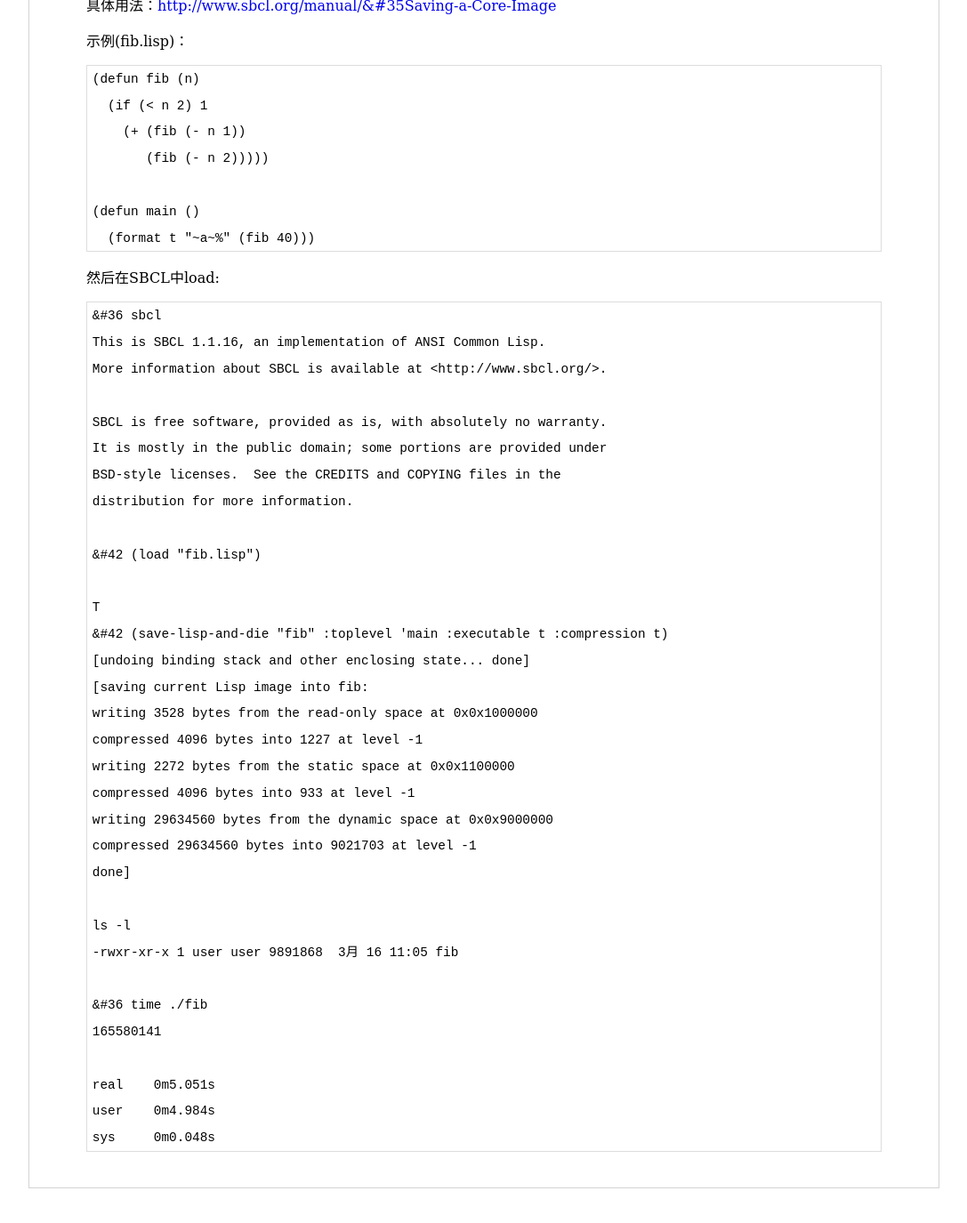
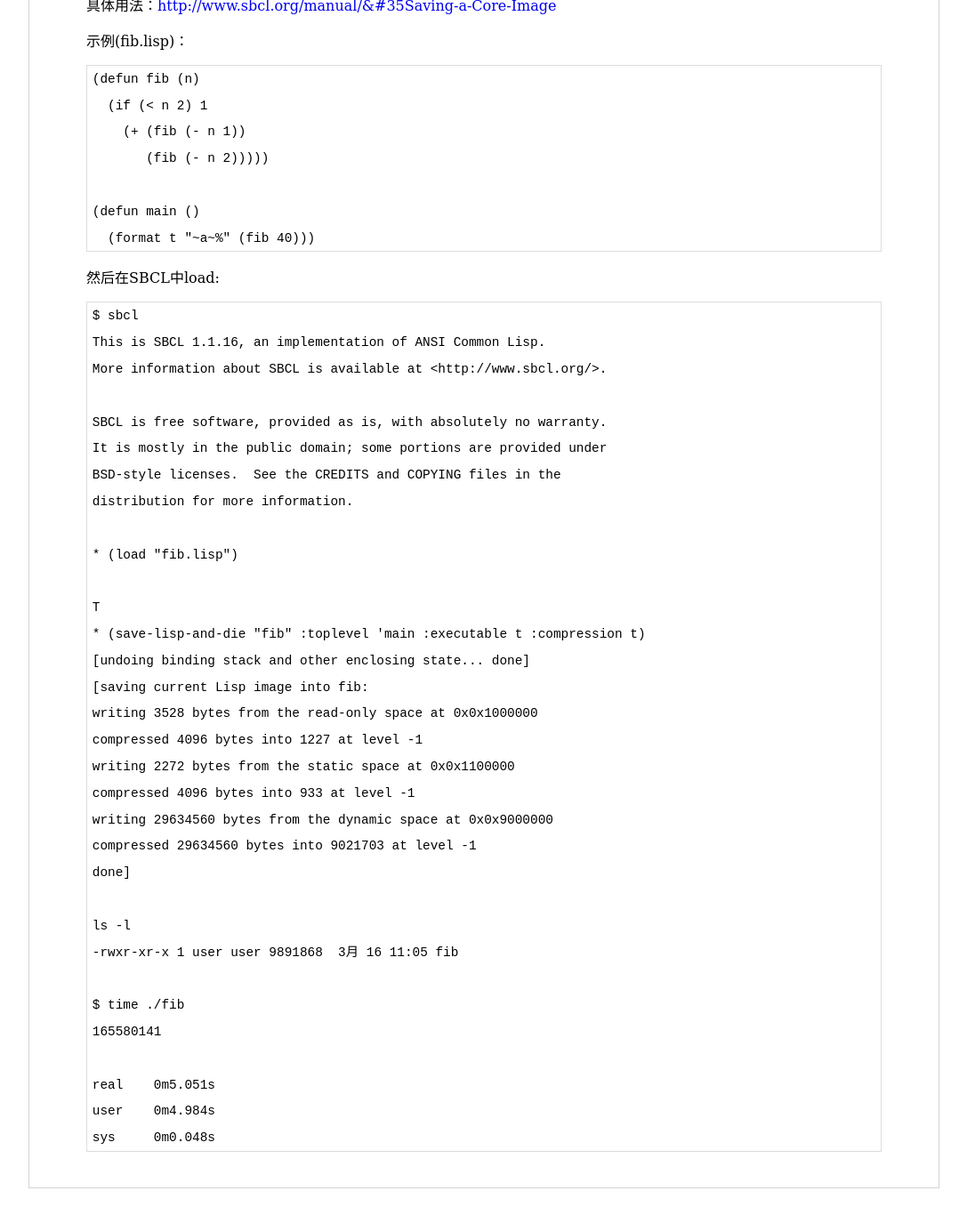
Before and after one commit to rhuichao/uternet.github.io, a Jekyll site: the page built from _posts/2014-03-16-sbcl-compile.md, in a window 1280 px wide and 1400 px high, scrolled down 616 px. Shown: the top 1375 px of the window at 89% size, without its empty margins (96-1183 px from the left). Built offline with Jekyll 4.4.1, drawn with Linux system fonts in a browser that asks for light colours.

Commit message:
new document posted

```diff
--- a/_posts/2014-03-16-sbcl-compile.md
+++ b/_posts/2014-03-16-sbcl-compile.md
@@ -28,7 +28,7 @@ date:   2014-03-16
 
 然后在SBCL中load:
 
-    &#36 sbcl
+    $ sbcl
     This is SBCL 1.1.16, an implementation of ANSI Common Lisp.
     More information about SBCL is available at <http://www.sbcl.org/>.
 
@@ -37,10 +37,10 @@ date:   2014-03-16
     BSD-style licenses.  See the CREDITS and COPYING files in the
     distribution for more information.
 
-    &#42 (load "fib.lisp")
+    * (load "fib.lisp")
 
     T
-    &#42 (save-lisp-and-die "fib" :toplevel 'main :executable t :compression t)
+    * (save-lisp-and-die "fib" :toplevel 'main :executable t :compression t)
     [undoing binding stack and other enclosing state... done]
     [saving current Lisp image into fib:
     writing 3528 bytes from the read-only space at 0x0x1000000
@@ -54,7 +54,7 @@ date:   2014-03-16
     ls -l
     -rwxr-xr-x 1 user user 9891868  3月 16 11:05 fib
 
-    &#36 time ./fib
+    $ time ./fib
     165580141
 
     real    0m5.051s
```
